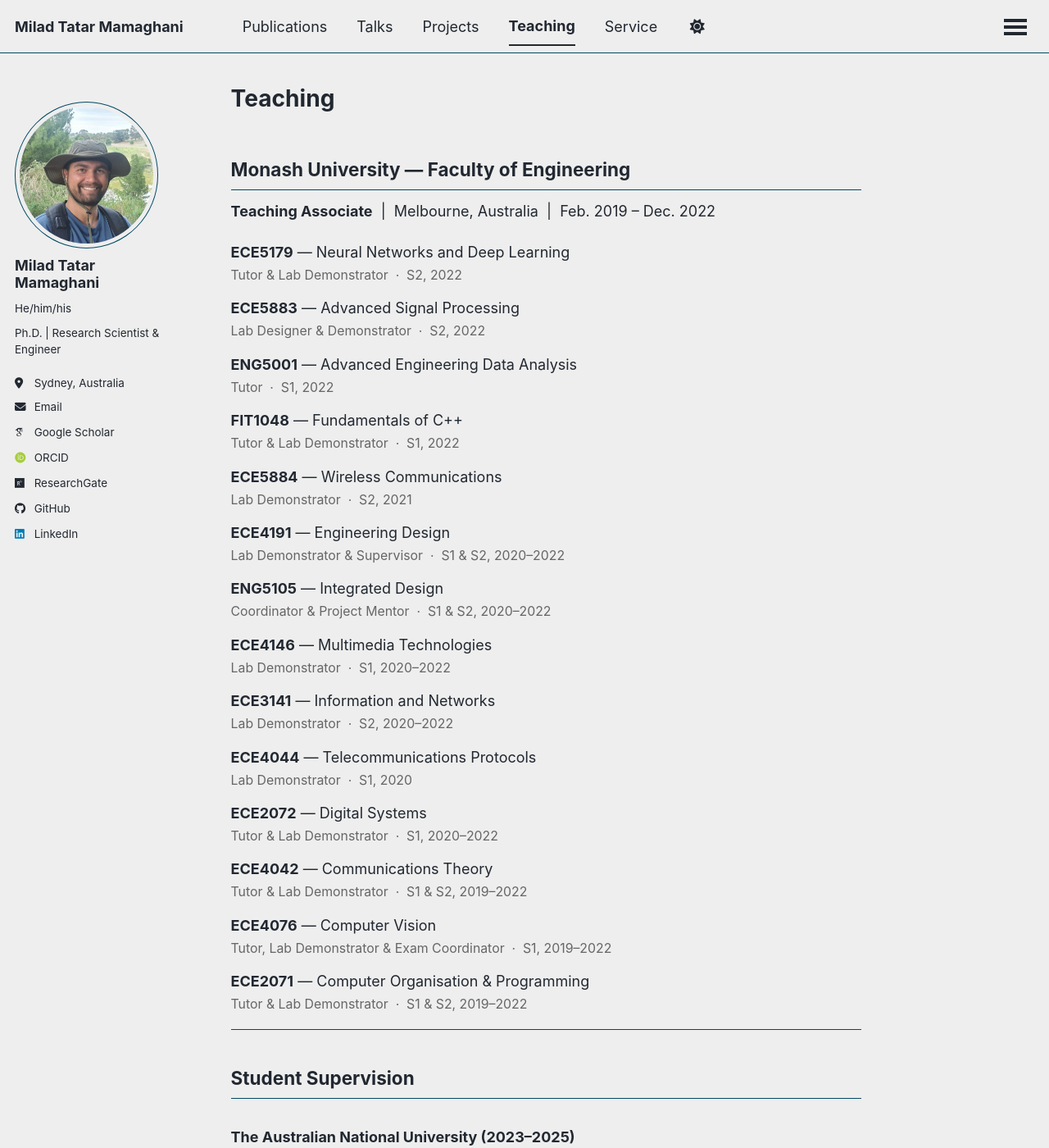
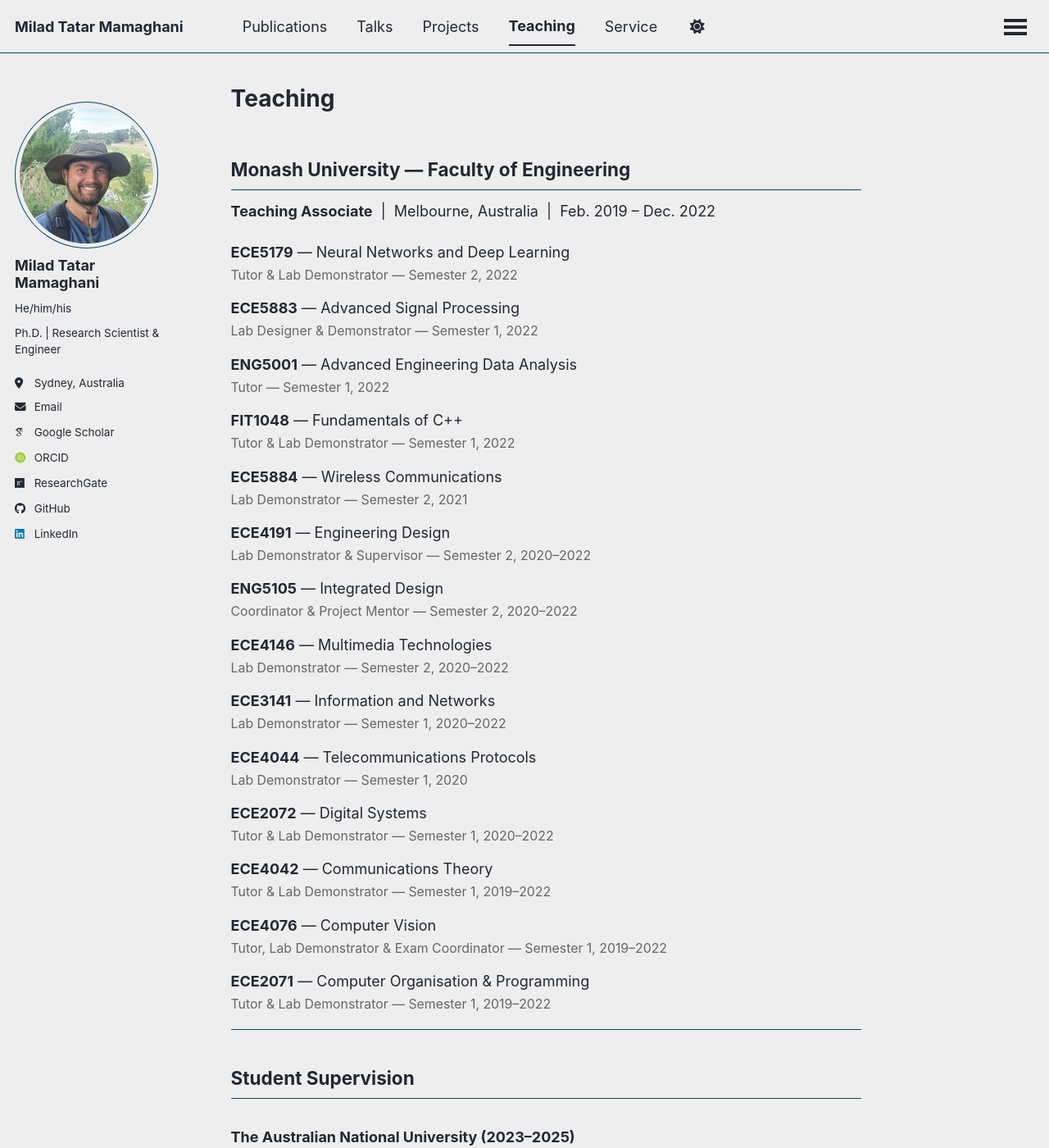
Before and after one commit to miladtm94/miladtm94.github.io, a Jekyll site: the page built from _pages/teaching.html, in a window 1280 px wide and 1400 px high. Shown: the whole window at 82% size. Built offline with Jekyll 4.4.1, drawn with Linux system fonts in a browser that asks for light colours; some web fonts are replaced; a script that is not in the unit is left out.

Commit message:
Website update

```diff
--- a/_pages/teaching.html
+++ b/_pages/teaching.html
@@ -12,59 +12,59 @@ author_profile: true
 <ul style="list-style:none; padding-left:0;">
   <li style="margin-bottom:0.8em;">
     <strong>ECE5179</strong> &mdash; Neural Networks and Deep Learning<br>
-    <span style="color:#666; font-size:0.88em;">Tutor &amp; Lab Demonstrator &nbsp;&middot;&nbsp; S2, 2022</span>
+    <span style="color:#666; font-size:0.88em;">Tutor &amp; Lab Demonstrator — Semester 2, 2022</span>
   </li>
   <li style="margin-bottom:0.8em;">
     <strong>ECE5883</strong> &mdash; Advanced Signal Processing<br>
-    <span style="color:#666; font-size:0.88em;">Lab Designer &amp; Demonstrator &nbsp;&middot;&nbsp; S2, 2022</span>
+    <span style="color:#666; font-size:0.88em;">Lab Designer &amp; Demonstrator — Semester 1, 2022</span>
   </li>
   <li style="margin-bottom:0.8em;">
     <strong>ENG5001</strong> &mdash; Advanced Engineering Data Analysis<br>
-    <span style="color:#666; font-size:0.88em;">Tutor &nbsp;&middot;&nbsp; S1, 2022</span>
+    <span style="color:#666; font-size:0.88em;">Tutor — Semester 1, 2022</span>
   </li>
   <li style="margin-bottom:0.8em;">
     <strong>FIT1048</strong> &mdash; Fundamentals of C++<br>
-    <span style="color:#666; font-size:0.88em;">Tutor &amp; Lab Demonstrator &nbsp;&middot;&nbsp; S1, 2022</span>
+    <span style="color:#666; font-size:0.88em;">Tutor &amp; Lab Demonstrator — Semester 1, 2022</span>
   </li>
   <li style="margin-bottom:0.8em;">
     <strong>ECE5884</strong> &mdash; Wireless Communications<br>
-    <span style="color:#666; font-size:0.88em;">Lab Demonstrator &nbsp;&middot;&nbsp; S2, 2021</span>
+    <span style="color:#666; font-size:0.88em;">Lab Demonstrator — Semester 2, 2021</span>
   </li>
   <li style="margin-bottom:0.8em;">
     <strong>ECE4191</strong> &mdash; Engineering Design<br>
-    <span style="color:#666; font-size:0.88em;">Lab Demonstrator &amp; Supervisor &nbsp;&middot;&nbsp; S1 &amp; S2, 2020&ndash;2022</span>
+    <span style="color:#666; font-size:0.88em;">Lab Demonstrator &amp; Supervisor — Semester 2, 2020&ndash;2022</span>
   </li>
   <li style="margin-bottom:0.8em;">
     <strong>ENG5105</strong> &mdash; Integrated Design<br>
-    <span style="color:#666; font-size:0.88em;">Coordinator &amp; Project Mentor &nbsp;&middot;&nbsp; S1 &amp; S2, 2020&ndash;2022</span>
+    <span style="color:#666; font-size:0.88em;">Coordinator &amp; Project Mentor — Semester 2, 2020&ndash;2022</span>
   </li>
   <li style="margin-bottom:0.8em;">
     <strong>ECE4146</strong> &mdash; Multimedia Technologies<br>
-    <span style="color:#666; font-size:0.88em;">Lab Demonstrator &nbsp;&middot;&nbsp; S1, 2020&ndash;2022</span>
+    <span style="color:#666; font-size:0.88em;">Lab Demonstrator — Semester 2, 2020&ndash;2022</span>
   </li>
   <li style="margin-bottom:0.8em;">
     <strong>ECE3141</strong> &mdash; Information and Networks<br>
-    <span style="color:#666; font-size:0.88em;">Lab Demonstrator &nbsp;&middot;&nbsp; S2, 2020&ndash;2022</span>
+    <span style="color:#666; font-size:0.88em;">Lab Demonstrator — Semester 1, 2020&ndash;2022</span>
   </li>
   <li style="margin-bottom:0.8em;">
     <strong>ECE4044</strong> &mdash; Telecommunications Protocols<br>
-    <span style="color:#666; font-size:0.88em;">Lab Demonstrator &nbsp;&middot;&nbsp; S1, 2020</span>
+    <span style="color:#666; font-size:0.88em;">Lab Demonstrator — Semester 1, 2020</span>
   </li>
   <li style="margin-bottom:0.8em;">
     <strong>ECE2072</strong> &mdash; Digital Systems<br>
-    <span style="color:#666; font-size:0.88em;">Tutor &amp; Lab Demonstrator &nbsp;&middot;&nbsp; S1, 2020&ndash;2022</span>
+    <span style="color:#666; font-size:0.88em;">Tutor &amp; Lab Demonstrator — Semester 1, 2020&ndash;2022</span>
   </li>
   <li style="margin-bottom:0.8em;">
     <strong>ECE4042</strong> &mdash; Communications Theory<br>
-    <span style="color:#666; font-size:0.88em;">Tutor &amp; Lab Demonstrator &nbsp;&middot;&nbsp; S1 &amp; S2, 2019&ndash;2022</span>
+    <span style="color:#666; font-size:0.88em;">Tutor &amp; Lab Demonstrator — Semester 1, 2019&ndash;2022</span>
   </li>
   <li style="margin-bottom:0.8em;">
     <strong>ECE4076</strong> &mdash; Computer Vision<br>
-    <span style="color:#666; font-size:0.88em;">Tutor, Lab Demonstrator &amp; Exam Coordinator &nbsp;&middot;&nbsp; S1, 2019&ndash;2022</span>
+    <span style="color:#666; font-size:0.88em;">Tutor, Lab Demonstrator &amp; Exam Coordinator — Semester 1, 2019&ndash;2022</span>
   </li>
   <li style="margin-bottom:0.8em;">
     <strong>ECE2071</strong> &mdash; Computer Organisation &amp; Programming<br>
-    <span style="color:#666; font-size:0.88em;">Tutor &amp; Lab Demonstrator &nbsp;&middot;&nbsp; S1 &amp; S2, 2019&ndash;2022</span>
+    <span style="color:#666; font-size:0.88em;">Tutor &amp; Lab Demonstrator — Semester 1, 2019&ndash;2022</span>
   </li>
 </ul>
 
```
Also changed, not shown: _pages/about.md (+9 -9 lines), _pages/service.md (+14 -14 lines), _portfolio/secure-isac-uav-drl.md (+1 -1 lines).
